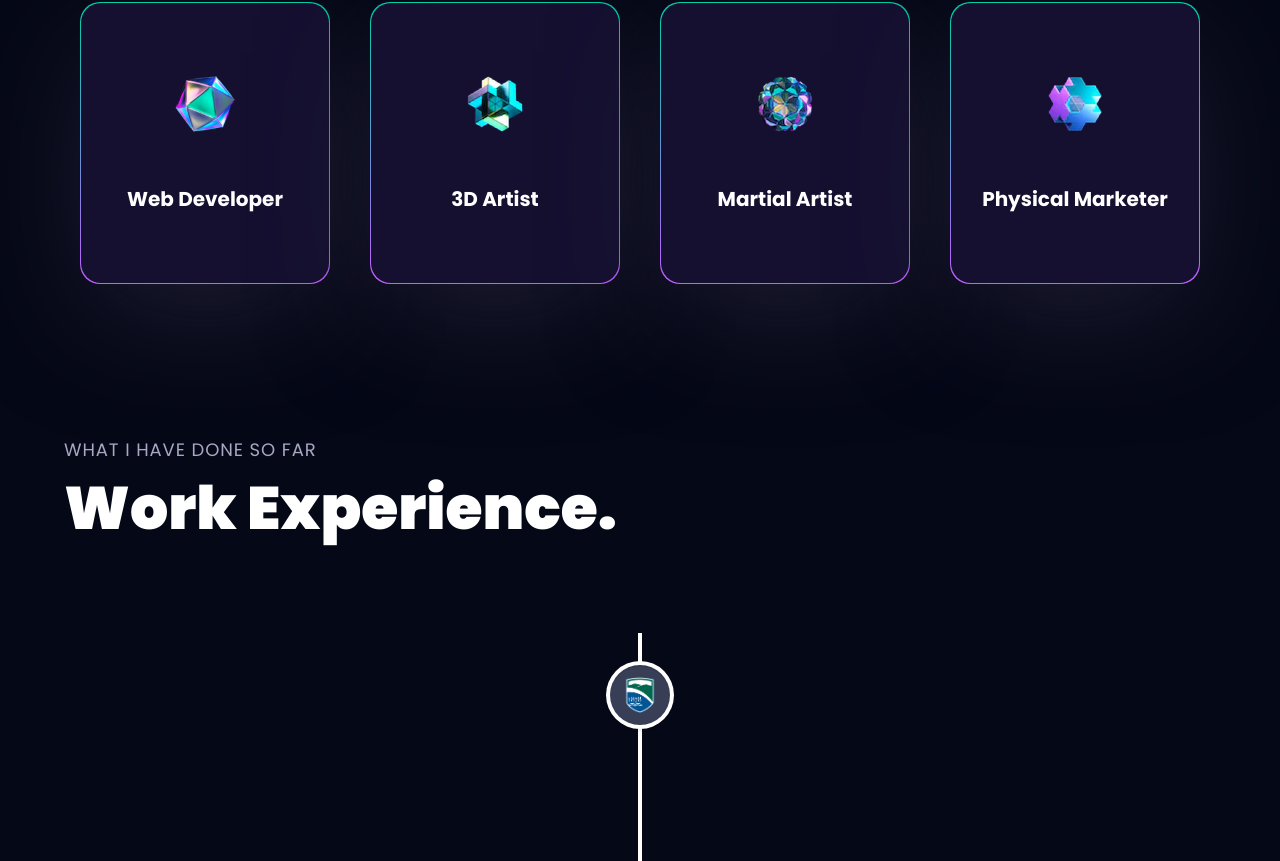
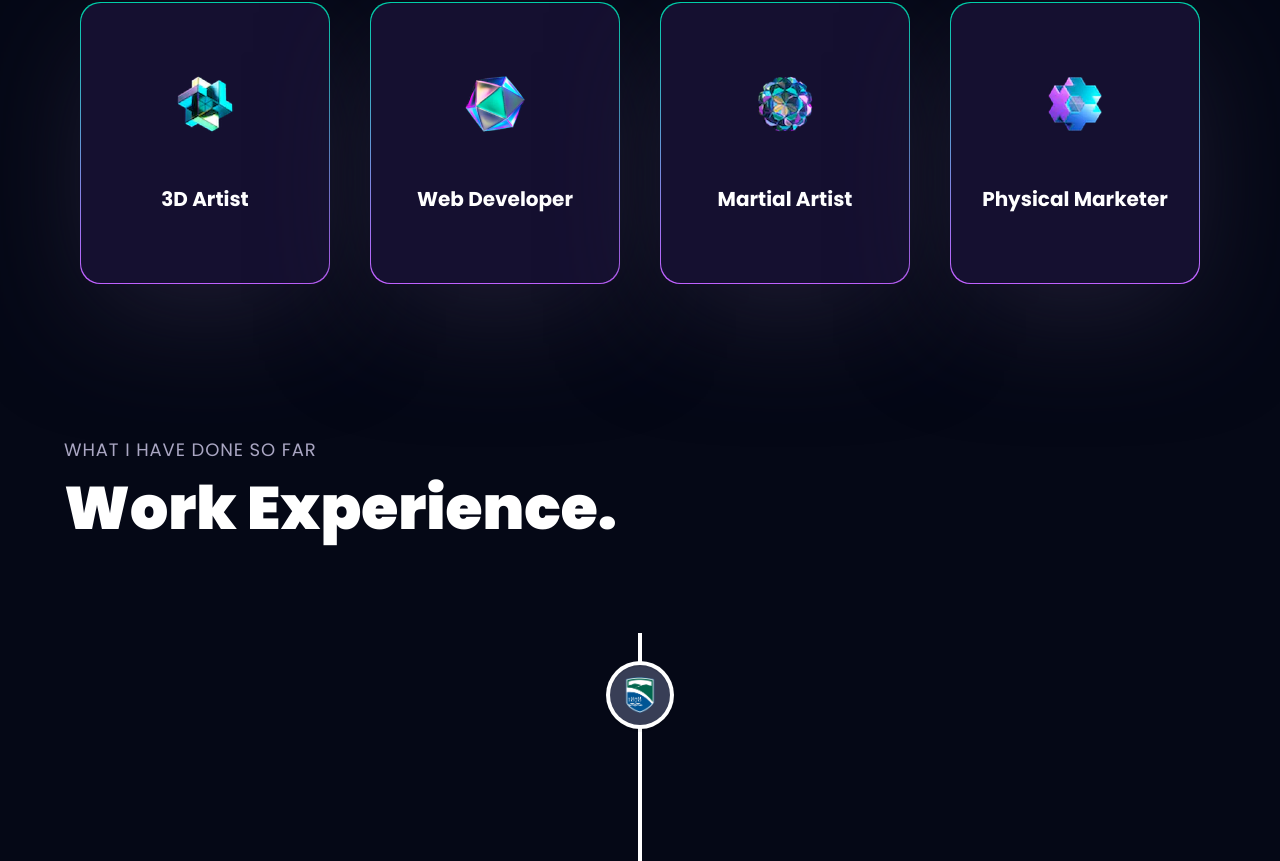
Before and after one commit to RKenny23/3d_portfolio, a React (Vite) app: page / in a window 1280 px wide. Shown: the part 1219-2080 px from the top of the page. Built offline with nearby package versions, Linux system fonts and the light colour scheme.

Commit message:
changed services order.

```diff
--- a/src/constants/index.js
+++ b/src/constants/index.js
@@ -47,13 +47,14 @@ export const navLinks = [
 
 const services = [
   {
+    title: '3D Artist',
+    icon: mobile,
+  },
+  {
     title: 'Web Developer',
     icon: web,
   },
-  {
-    title: '3D Artist',
-    icon: mobile,
-  },
+
   {
     title: 'Martial Artist',
     icon: backend,
```
